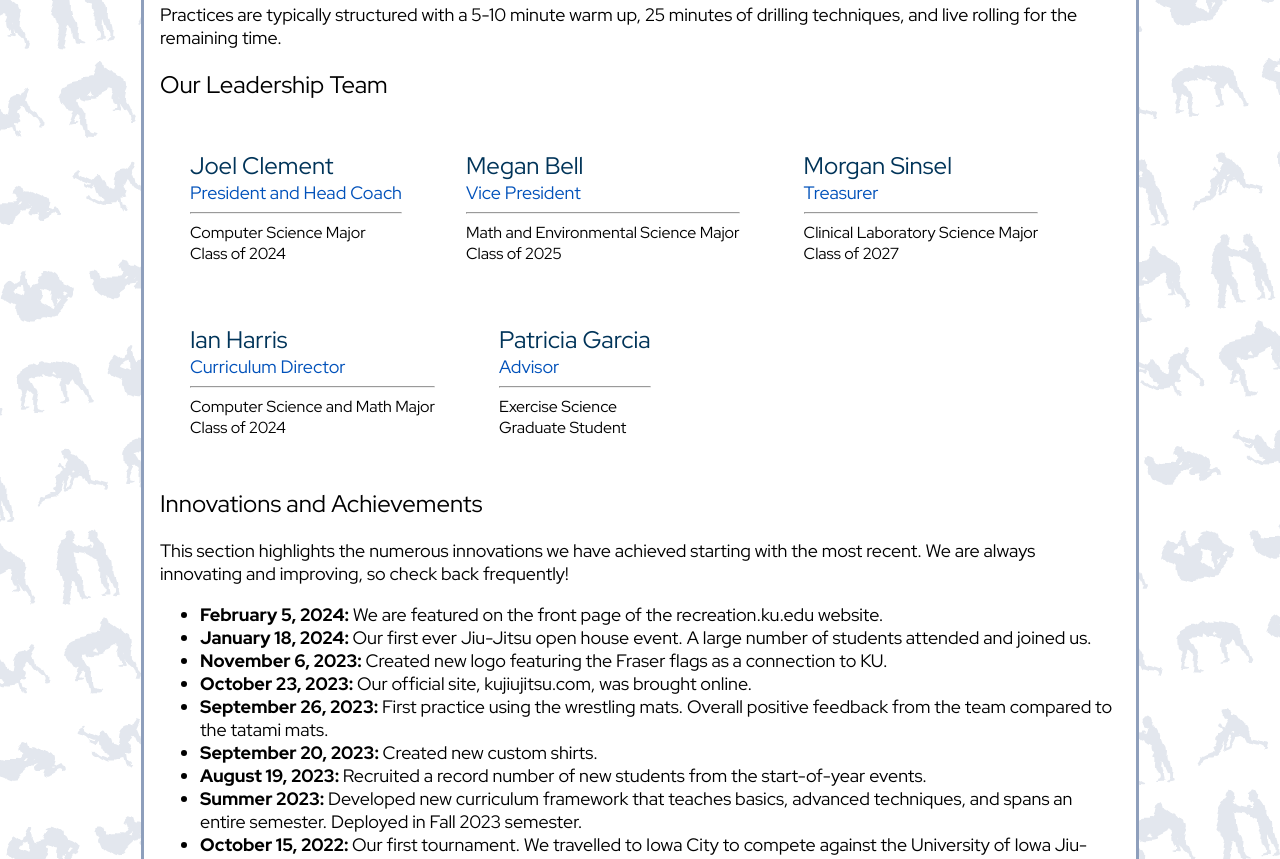
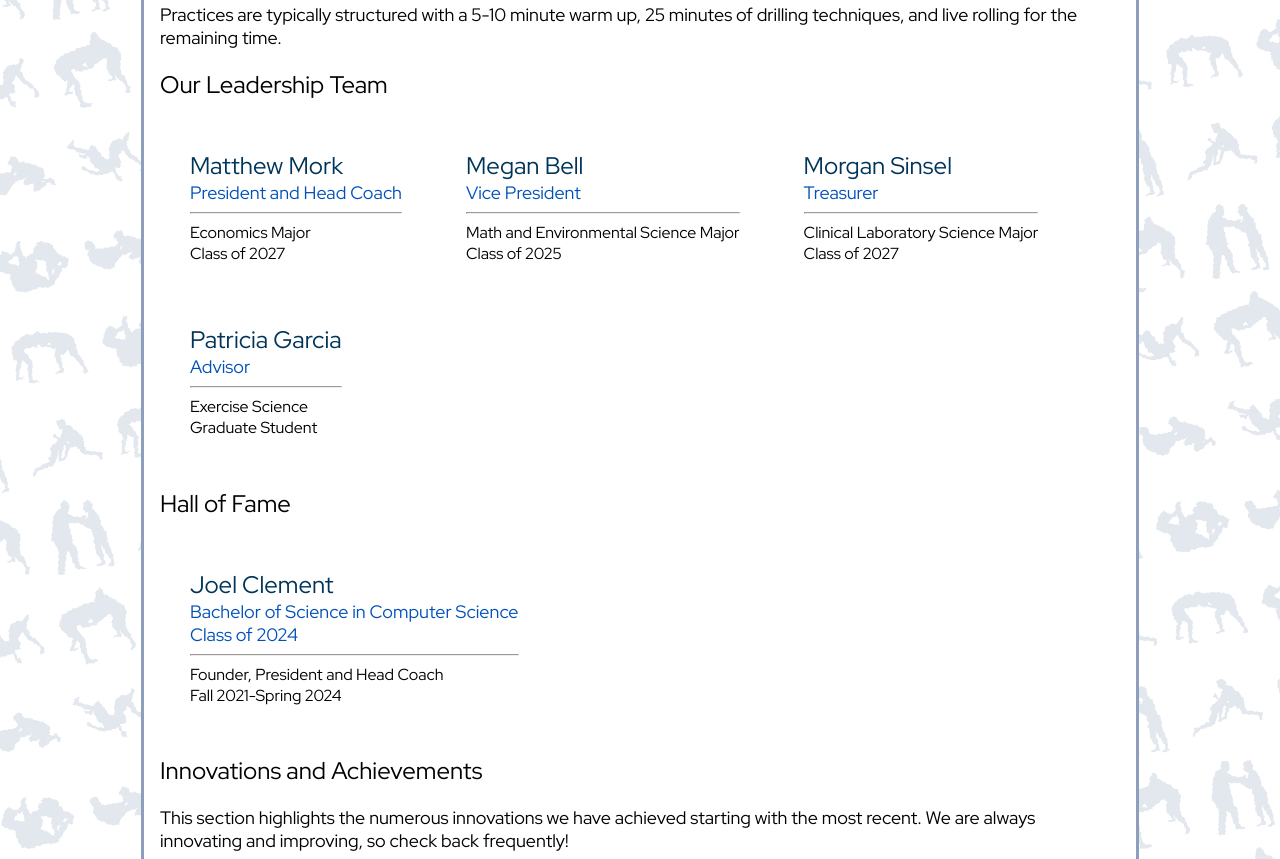
Before and after one commit to kujjclub/kujjclub.github.io, a plain HTML site: page about/index.html in a window 1280 px wide. Shown: the part 1236-2095 px from the top of the page. Drawn offline with Linux system fonts and the light colour scheme.

Commit message:
Update info

```diff
--- a/about/index.html
+++ b/about/index.html
@@ -34,11 +34,11 @@
 			<p>Practices are typically structured with a 5-10 minute warm up, 25 minutes of drilling techniques, and live rolling for the remaining time.</p>
 			<h2>Our Leadership Team</h2>
 			<div class="kujj_inline">
-				<p class="kujj_bioname tight">Joel Clement</p>
+				<p class="kujj_bioname tight">Matthew Mork</p>
 				<p class="kujj_biotitle tight">President and Head Coach</p>
 				<hr></hr>
-				<p class="kujj_bioinfo tight">Computer Science Major</p>
-				<p class="kujj_bioinfo tight">Class of 2024</p>
+				<p class="kujj_bioinfo tight">Economics Major</p>
+				<p class="kujj_bioinfo tight">Class of 2027</p>
 			</div>
 			<div class="kujj_inline">
 				<p class="kujj_bioname tight">Megan Bell</p>
@@ -55,18 +55,21 @@
 				<p class="kujj_bioinfo tight">Class of 2027</p>
 			</div>
 			<div class="kujj_inline">
-				<p class="kujj_bioname tight">Ian Harris</p>
-				<p class="kujj_biotitle tight">Curriculum Director</p>
-				<hr></hr>
-				<p class="kujj_bioinfo tight">Computer Science and Math Major</p>
-				<p class="kujj_bioinfo tight">Class of 2024</p>
-			</div>
-			<div class="kujj_inline">
 				<p class="kujj_bioname tight">Patricia Garcia</p>
 				<p class="kujj_biotitle tight">Advisor</p>
 				<hr></hr>
 				<p class="kujj_bioinfo tight">Exercise Science</p>
 				<p class="kujj_bioinfo tight">Graduate Student</p>
+			</div>
+
+			<h2>Hall of Fame</h2>
+			<div class="kujj_inline">
+				<p class="kujj_bioname tight">Joel Clement</p>
+				<p class="kujj_biotitle tight">Bachelor of Science in Computer Science</p>
+				<p class="kujj_biotitle tight">Class of 2024</p>
+				<hr></hr>
+				<p class="kujj_bioinfo tight">Founder, President and Head Coach</p>
+				<p class="kujj_bioinfo tight">Fall 2021-Spring 2024</p>
 			</div>
 
 			<h2>Innovations and Achievements</h2>
@@ -95,7 +98,7 @@
 		<p class="tight kujj_footertitle">Contact Us</p>
 		<p class="tight kujj_footertext">1740 Watkins Center Dr.</p>
 		<p class="tight kujj_footertext">Lawrence, KS 66045</p>
-		<p class="tight kujj_footertext">Email: jclement (at) ku (dot) edu</p>
+		<p class="tight kujj_footertext">Email: matthewmork303 (at) ku (dot) edu</p>
 		</li>
 		<li class="kujj_footeritem">
 		<p class="tight kujj_footertitle">Practice Schedule</p>
```
Also changed, not shown: contact/index.html (+3 -3 lines), current-students/index.html (+1 -1 lines), gallery/index.html (+1 -1 lines), gallery/page2.html (+1 -1 lines), index.html (+1 -1 lines).
